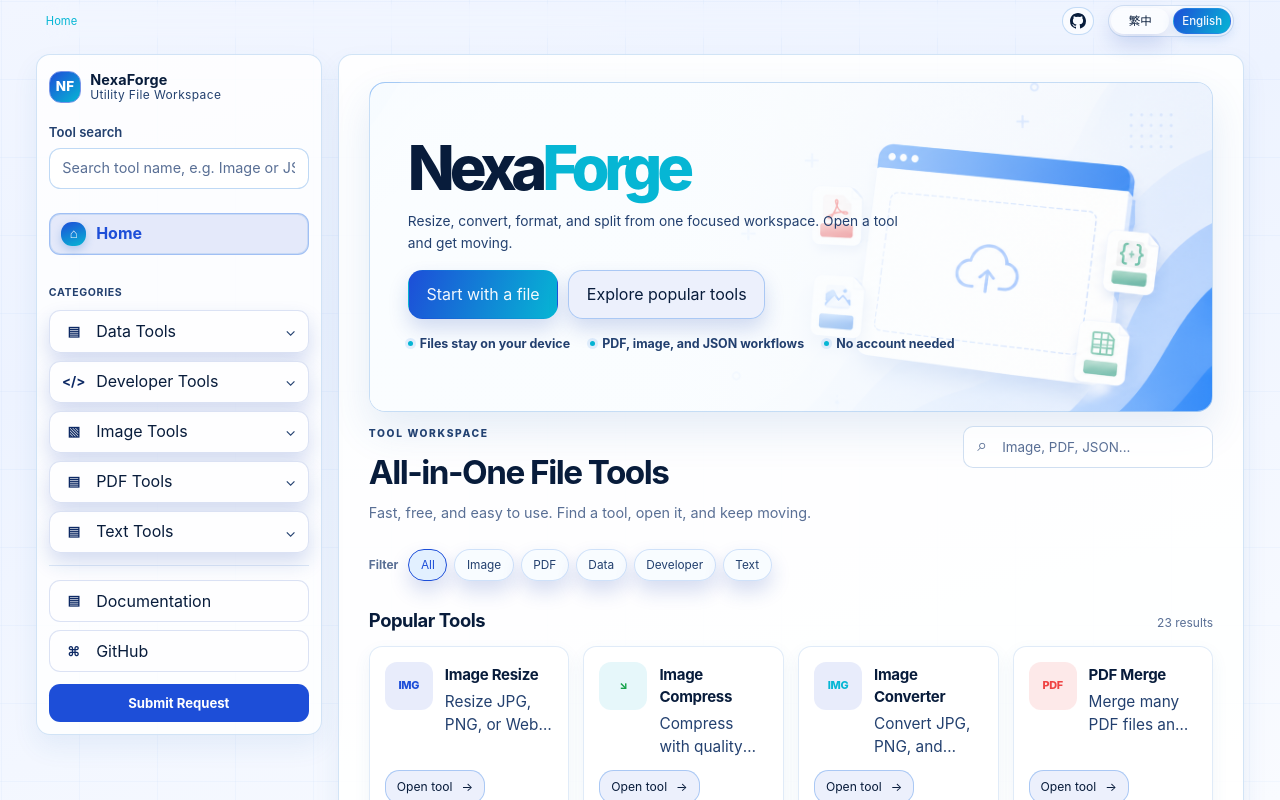
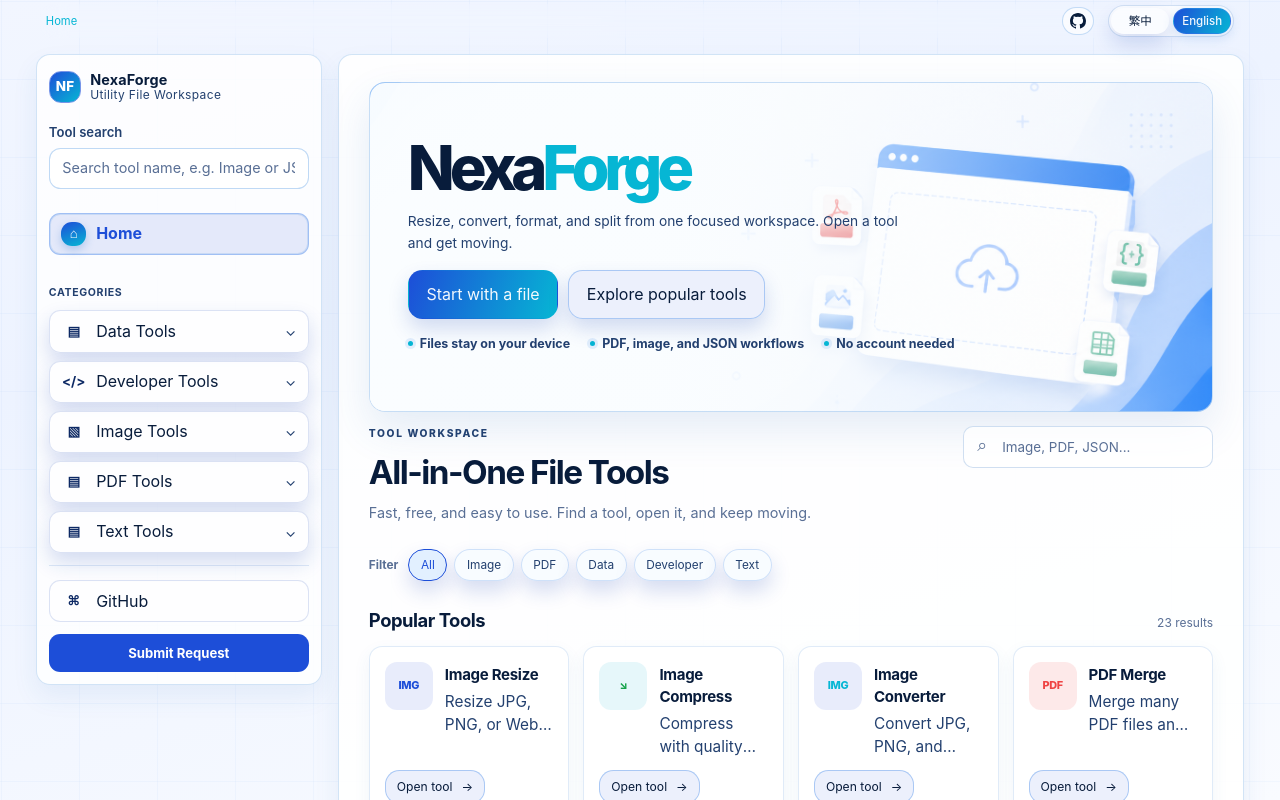
Before and after one commit to kimx/NexaForge, a React (Vite) app: page / in a window 1280 px wide. Shown: the top 800 px of the page. Built offline with nearby package versions, Linux system fonts and the light colour scheme.

Commit message:
Remove documentation sidebar link
Co-authored-by: kimx <5724118+kimx@users.noreply.github.com>

```diff
--- a/src/components/ToolSidebar.tsx
+++ b/src/components/ToolSidebar.tsx
@@ -207,10 +207,6 @@ export function ToolSidebar(): JSX.Element {
         )}
 
         <nav className="tool-sidebar__footer" aria-label={t("sidebar.resources")}>
-          <a className="tool-sidebar__link" href="/README.md">
-            <span className="tool-sidebar__icon" aria-hidden="true">▤</span>
-            <span className="tool-sidebar__label">{t("sidebar.documentation")}</span>
-          </a>
           <a className="tool-sidebar__link" href="https://github.com/kimx/NexaForge" target="_blank" rel="noreferrer">
             <span className="tool-sidebar__icon" aria-hidden="true">⌘</span>
             <span className="tool-sidebar__label">GitHub</span>
```
Also changed, not shown: 1 other file (tests, documents, lock files or other folders).
